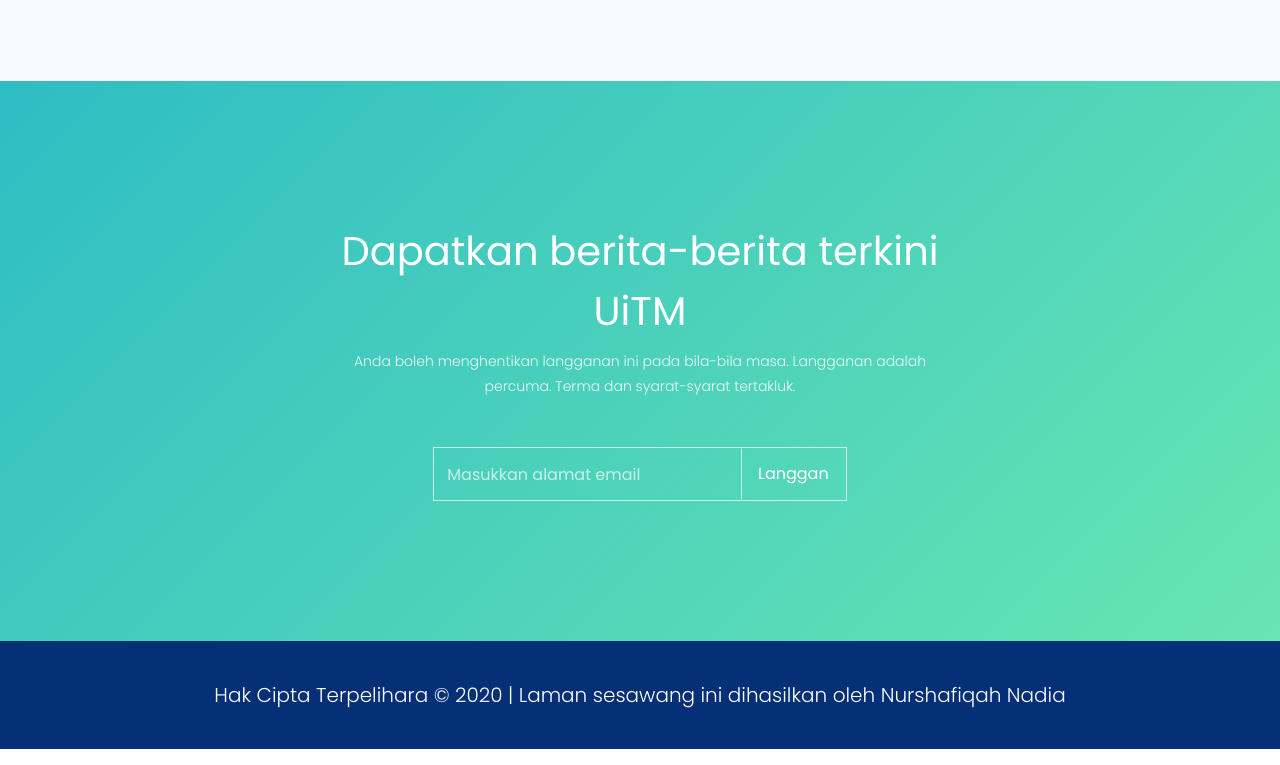
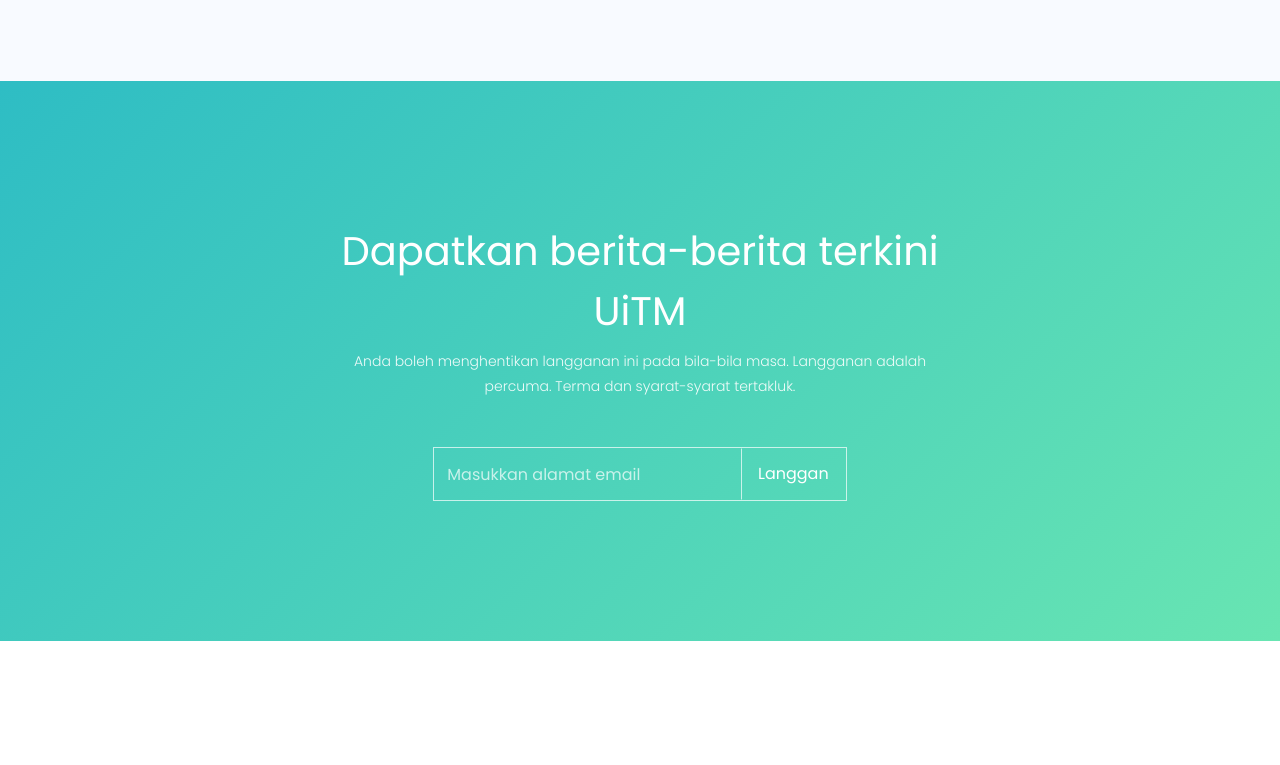
Before and after one commit to kaiimran/uitmlife.github.io, a plain HTML site: page index.html in a window 1280 px wide. Shown: the part 2740-3505 px from the top of the page. After the commit the page ends 3381 px from the top, so only its background shows below. Drawn offline with Linux system fonts and the light colour scheme; some packages are replaced by stand-ins of ours; no server answers.

Commit message:
Update index.html

```diff
--- a/index.html
+++ b/index.html
@@ -191,11 +191,6 @@
       </div>
 	</section>
 
-		<footer>
-			<div class="footer">
-			  <p style="font-size: 20px"> <br> Hak Cipta Terpelihara &copy; <script>document.write(new Date().getFullYear());</script> | Laman sesawang ini dihasilkan oleh Nurshafiqah Nadia <br><br></p>
-			</div>
-		</footer>
   <!-- loader -->
   <div id="ftco-loader" class="show fullscreen"><svg class="circular" width="48px" height="48px"><circle class="path-bg" cx="24" cy="24" r="22" fill="none" stroke-width="4" stroke="#eeeeee"/><circle class="path" cx="24" cy="24" r="22" fill="none" stroke-width="4" stroke-miterlimit="10" stroke="#F96D00"/></svg></div>
 
```
